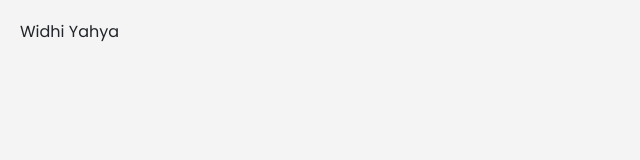
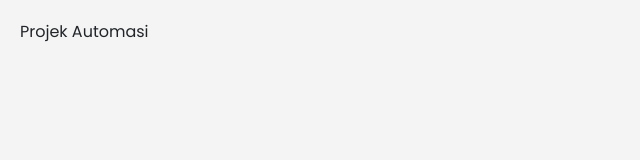
Before and after one commit to faizfznn/automasi-projek-web, a plain HTML site: page index.html in a window 1280 px wide. Shown: the full height of the page, 0-640 px from the left. Drawn offline with nearby package versions, Linux system fonts and the light colour scheme.

Commit message:
update fe

```diff
--- a/index.html
+++ b/index.html
@@ -21,6 +21,6 @@
   </head>
 
   <body>
-    <p>Widhi Yahya</p>
+    <p>Projek Automasi</p>
   </body>
 </html>
```
